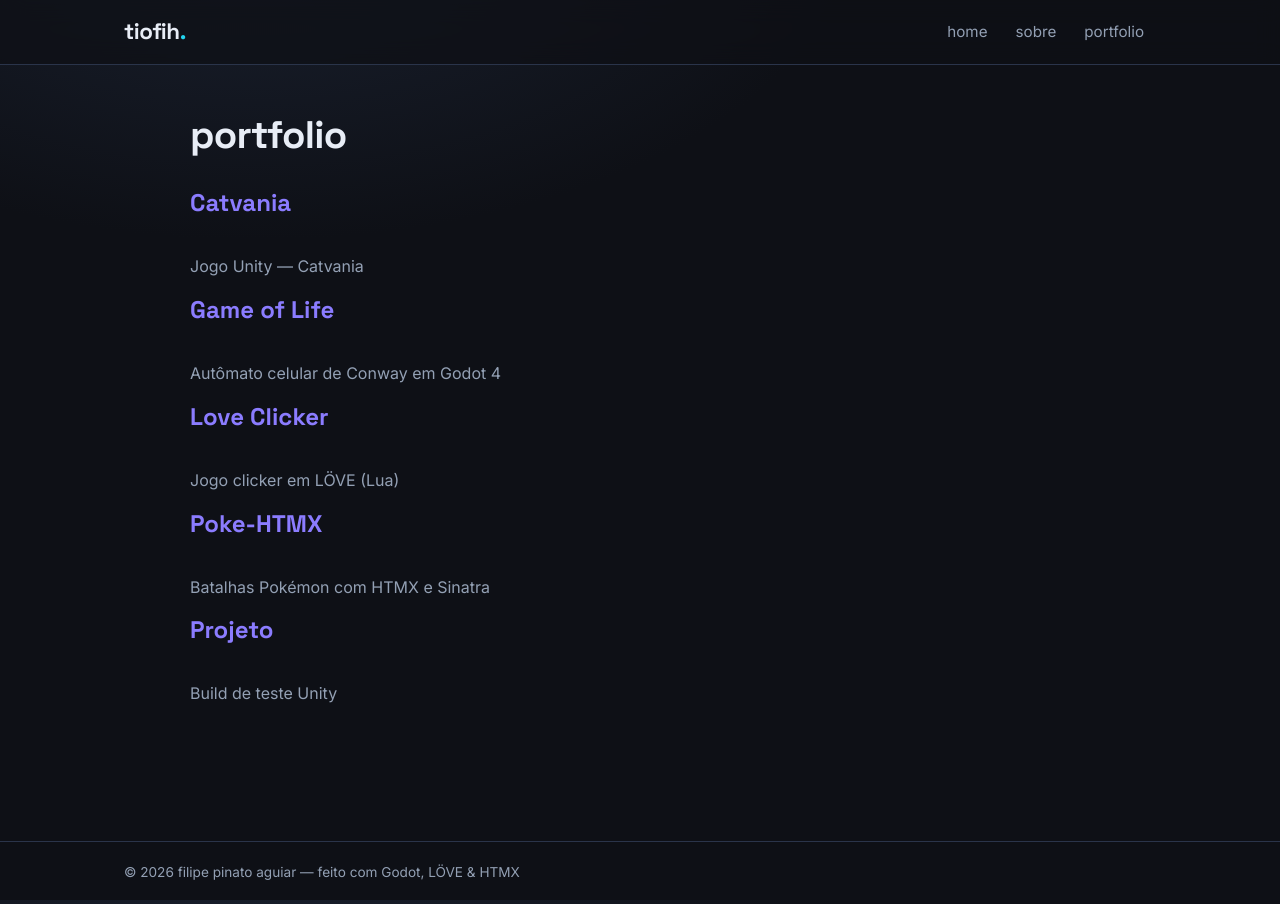
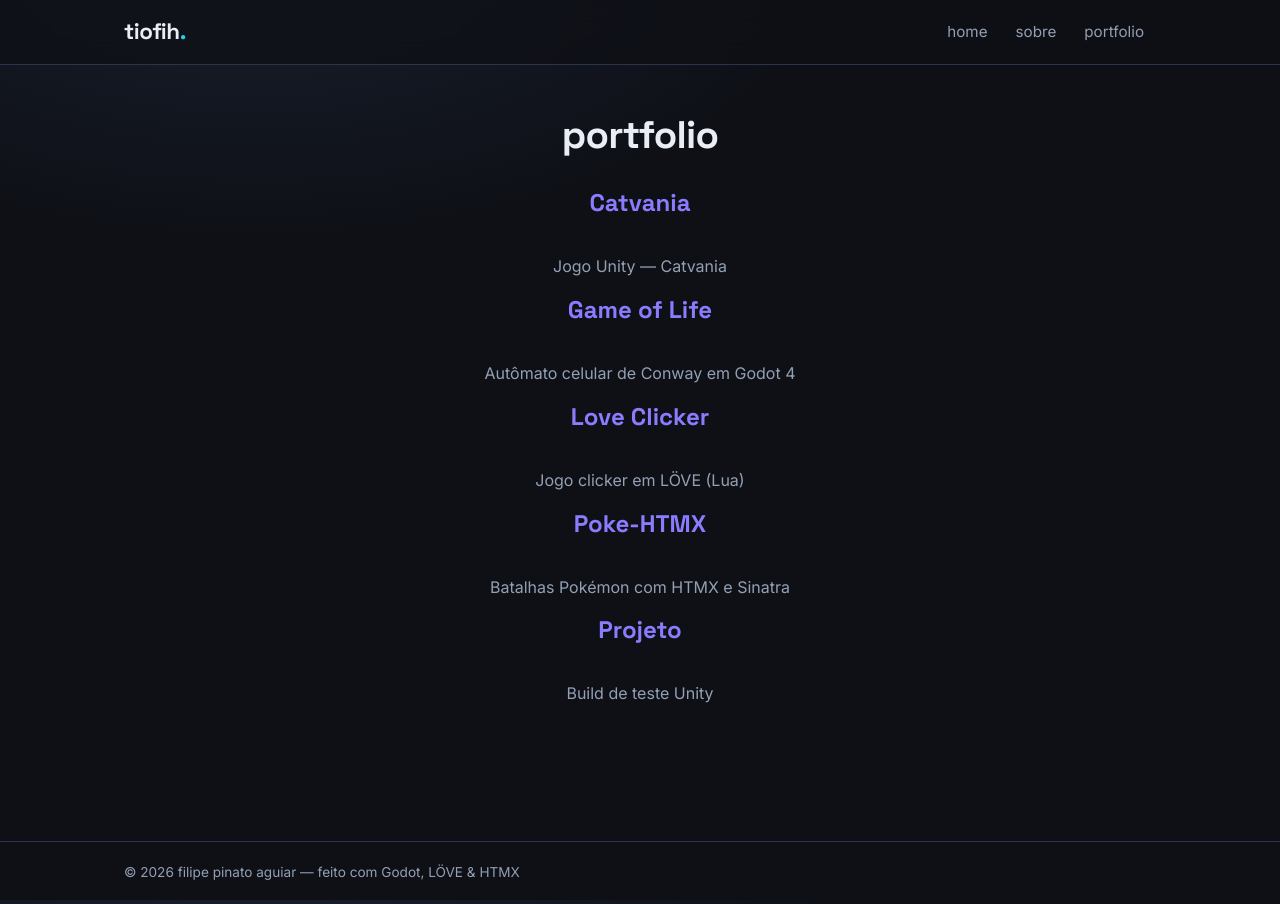
Before and after one commit to tiofih/tiofih.github.io, a Jekyll site: the page built from portfolio.md, in a window 1280 px wide. Built offline with Jekyll 4.4.1, drawn with Linux system fonts in a browser that asks for light colours.

Commit message:
Melhora pagina sobre: bio minimalista + icones de contato estilizados

```diff
--- a/_layouts/page.html
+++ b/_layouts/page.html
@@ -1,10 +1,9 @@
 ---
 layout: default
 ---
-<div class="post project-page">
+<div class="post text-page">
   <header class="post-header">
     <h1 class="post-title">{{ page.title }}</h1>
-    {% if page.description %}<p class="post-subtitle">{{ page.description }}</p>{% endif %}
   </header>
   <article class="post-content">
     {{ content }}
--- a/_sass/_layout.scss
+++ b/_sass/_layout.scss
@@ -71,7 +71,26 @@
   display: flex;
   justify-content: center;
   gap: 14px;
-  margin-top: 24px;
+  margin-top: 28px;
+}
+.contacticon a {
+  width: 48px;
+  height: 48px;
+  display: grid;
+  place-items: center;
+  border-radius: 12px;
+  background: var(--surface);
+  border: 1px solid var(--border);
+  color: var(--text-muted);
+  font-size: 1.25rem;
+  transition: all 0.18s;
+}
+.contacticon a:hover {
+  color: var(--text);
+  border-color: var(--accent);
+  background: var(--accent-soft);
+  transform: translateY(-2px);
+  text-decoration: none;
 }
 .social {
   width: 44px;
@@ -193,11 +212,13 @@
 .project-body p { color: var(--text-muted); }
 
 /* ============================ Post / Pagina projeto ============================ */
-.project-page { max-width: 900px; margin: 0 auto; }
-.post-header { margin-bottom: 32px; }
+.project-page, .text-page { max-width: 820px; margin: 0 auto; }
+.text-page .post-header,
+.text-page .post-content { text-align: center; }
+.post-header { margin-bottom: 32px; text-align: left; }
 .post-title { font-size: 2.4rem; letter-spacing: -0.02em; }
 .post-subtitle { color: var(--text-muted); font-size: 1.1rem; margin-top: 4px; }
-.post-content { color: var(--text); }
+.post-content { color: var(--text); text-align: left; }
 .post-content p { color: var(--text-muted); }
 .post-content iframe {
   width: 100%;
```
Also changed, not shown: about.md (+6 -13 lines).
